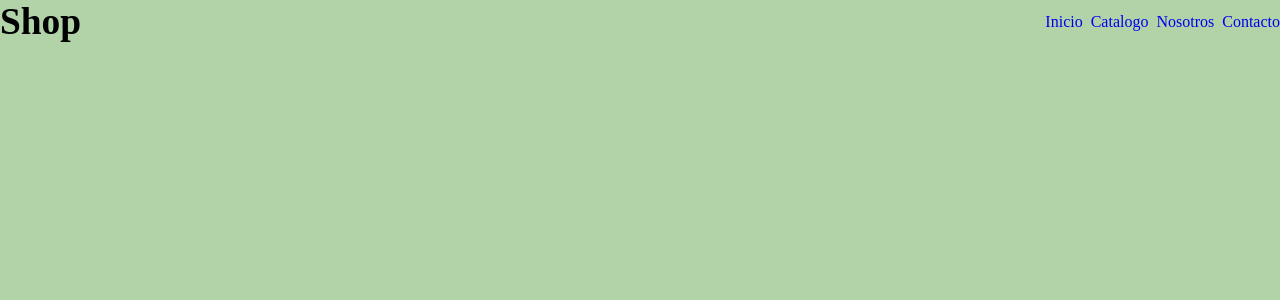
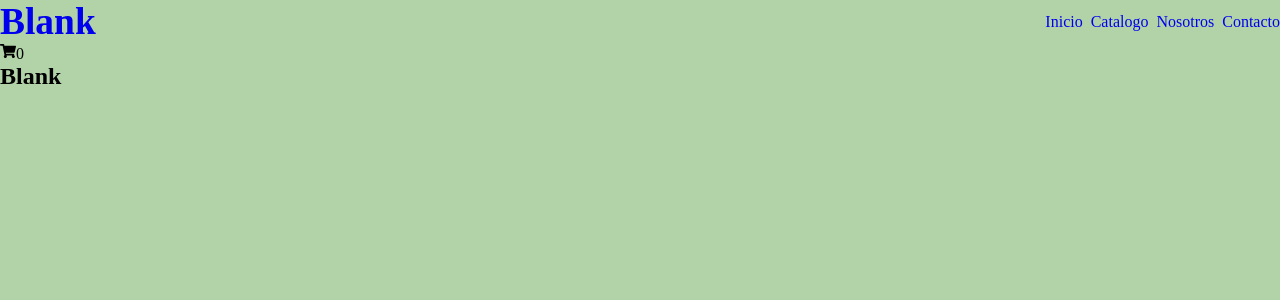
Before and after one commit to BrokiDev/ShopReact, a React (Vite) app: page / in a window 1280 px wide. Shown: the top 300 px of the page. Built offline with nearby package versions, Linux system fonts and the light colour scheme.

Commit message:
segundo commit componentes agregados cartWidget y itemListContainer

```diff
--- a/package.json
+++ b/package.json
@@ -11,7 +11,8 @@
   },
   "dependencies": {
     "react": "^18.2.0",
-    "react-dom": "^18.2.0"
+    "react-dom": "^18.2.0",
+    "react-icons": "^4.10.1"
   },
   "devDependencies": {
     "@types/react": "^18.0.37",
--- a/src/App.jsx
+++ b/src/App.jsx
@@ -1,9 +1,20 @@
 import './App.css'
 import Header from './assets/components/header'
+import CartWidget from './assets/components/cartWidget/cartWidget'
+import ItemListContainer from './assets/components/ItemListContainer/ItemListContainer'
+
+
 function App() {
   return (
     <div>
-    <Header/>
+    <Header logo="Blank"/>
+    <div>
+      <CartWidget/>
+    </div>
+
+    <div>
+      <ItemListContainer greeting="Blank"/>
+    </div>
     </div>
   )
 }
--- /dev/null
+++ b/src/assets/components/cartWidget/cartWidget.jsx
@@ -0,0 +1,15 @@
+import React from "react";
+import { FaShoppingCart } from "react-icons/fa";
+
+const CartWidget = () => {
+  const cartItems = 0; // Número hardcodeado
+
+  return (
+    <div className="cart-widget">
+      <FaShoppingCart />
+      <span className="cart-notification">{cartItems}</span>
+    </div>
+  );
+};
+
+export default CartWidget;
--- a/src/assets/components/header/index.jsx
+++ b/src/assets/components/header/index.jsx
@@ -1,12 +1,12 @@
 import React from "react";
 import '../header/style.css'
 
-const Header = () => {
+const Header = ({logo}) => {
     return (
 
         <header className="header">
                 <div className="logo">
-                    <h3>Shop</h3>
+                    <a href="/"><h3>{logo}</h3></a>
                 </div>
             <nav className="navegacion">
                 <ul><li><a href="/">Inicio</a></li></ul>
--- a/src/assets/components/header/style.css
+++ b/src/assets/components/header/style.css
@@ -1,3 +1,8 @@
+a {
+    text-decoration: none;
+}
+
+
 .header {
     display: flex;
     justify-content: space-between;
@@ -23,7 +28,3 @@
 .navegacion li {
     margin-left: 0;
 }
-
-.navegacion a {
-    text-decoration: none;
-}
--- /dev/null
+++ b/src/assets/components/itemListContainer/itemlistContainer.jsx
@@ -0,0 +1,11 @@
+import React from "react";
+
+const ItemListContainer = ({ greeting }) => {
+  return (
+    <div className="">
+      <h2 className="">{greeting}</h2>
+    </div>
+  );
+};
+
+export default ItemListContainer;
```
Also changed, not shown: 1 other file (tests, documents, lock files or other folders).
